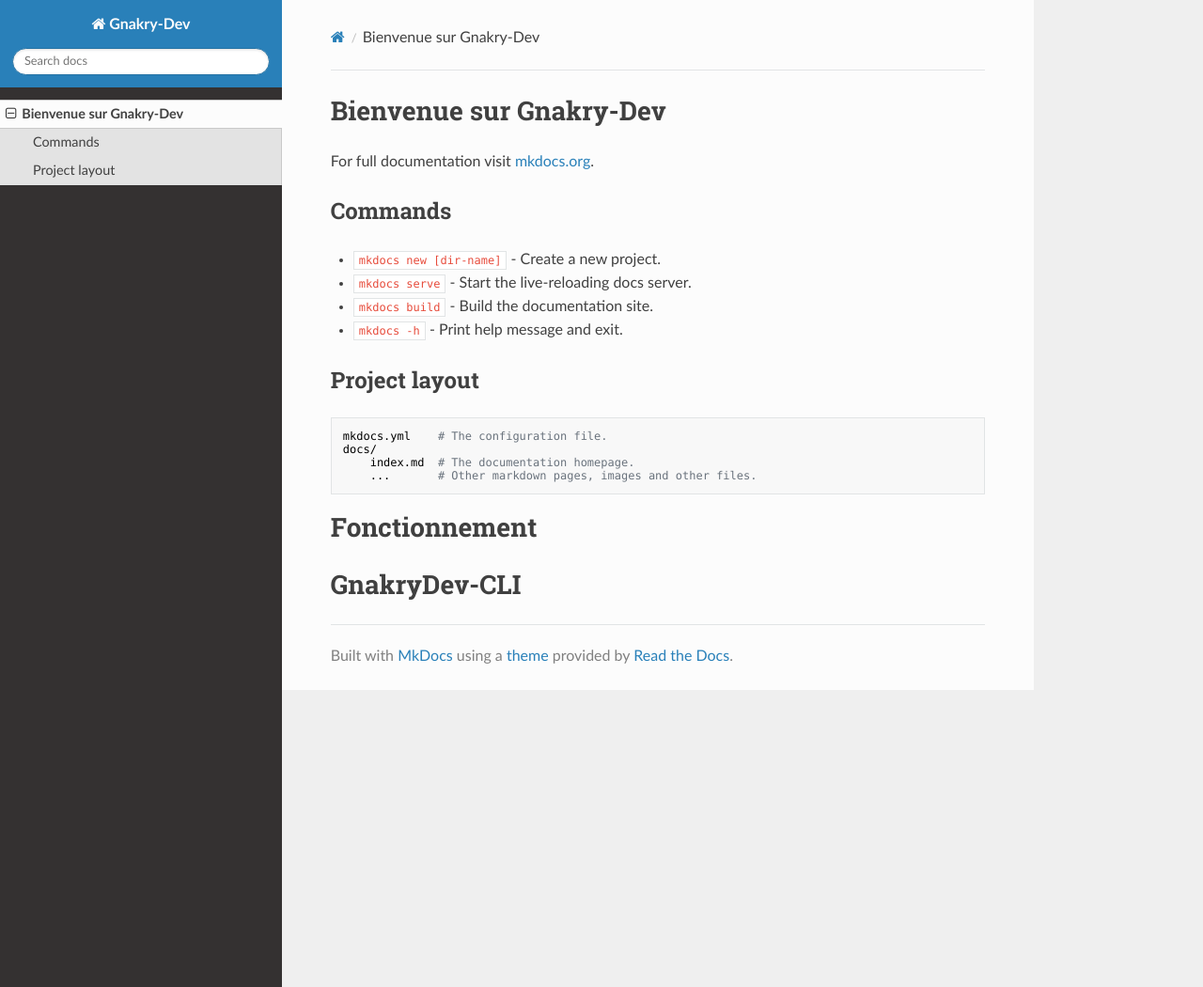
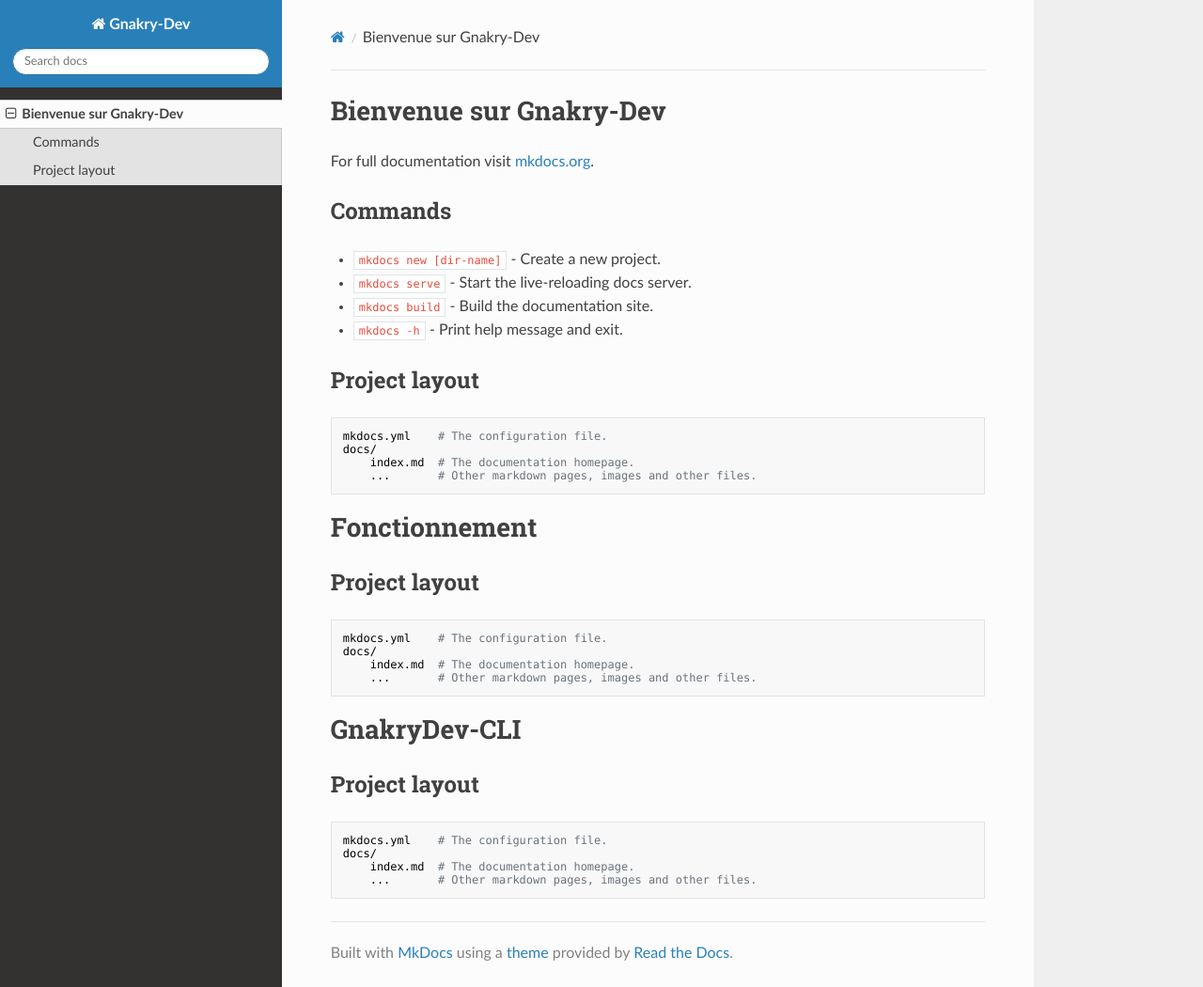
Before and after one commit to GnakryDev/gnakrydev.github.io, an MkDocs documentation site: the page built from docs/index.md, in a window 1280 px wide and 1050 px high. Shown: the whole window at 94% size. Built offline with MkDocs 1.6.1, drawn with Linux system fonts in a browser that asks for light colours; nearby versions of some CDN libraries.

```diff
--- a/docs/index.md
+++ b/docs/index.md
@@ -18,4 +18,18 @@
 
 # Fonctionnement
 
+## Project layout
+
+    mkdocs.yml    # The configuration file.
+    docs/
+        index.md  # The documentation homepage.
+        ...       # Other markdown pages, images and other files.
+
 # GnakryDev-CLI
+
+## Project layout
+
+    mkdocs.yml    # The configuration file.
+    docs/
+        index.md  # The documentation homepage.
+        ...       # Other markdown pages, images and other files.
```
